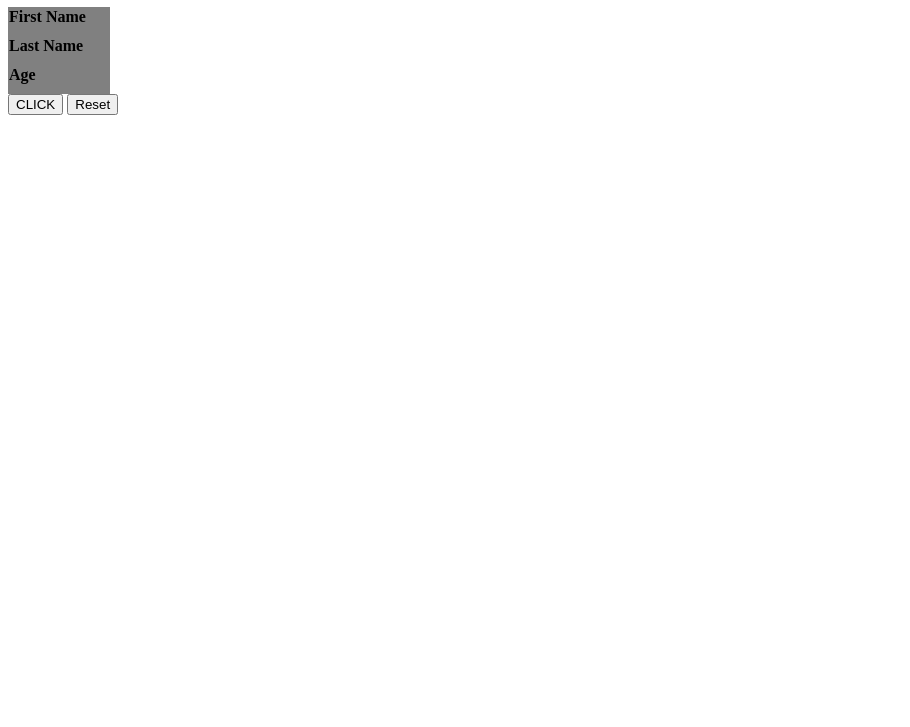
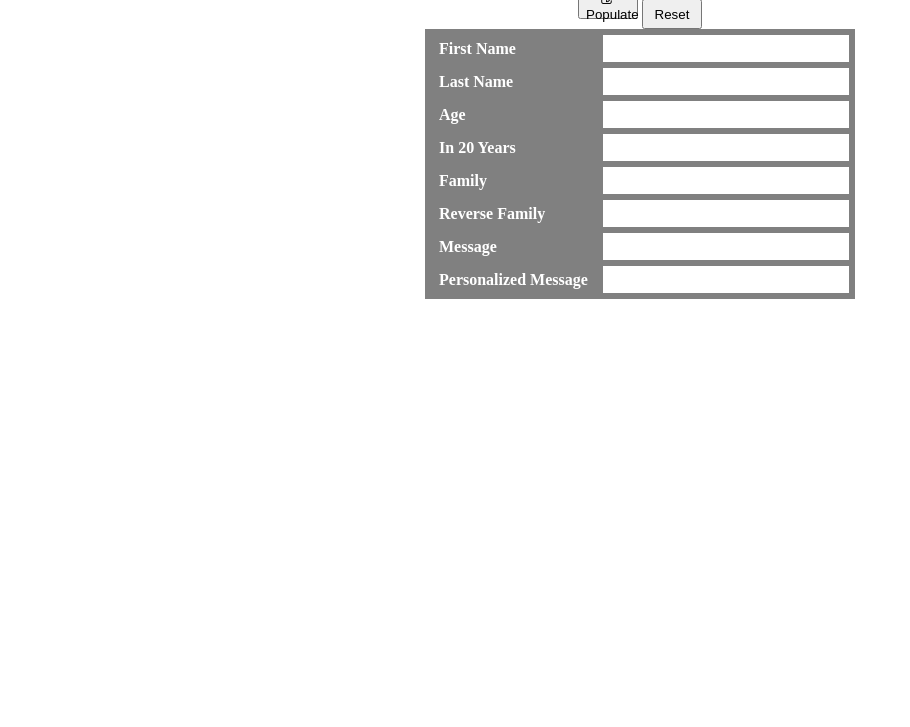
Before and after one commit to rgilbert8888/assignment4, a plain HTML site: page index.html in a window 1280 px wide. Shown: the part 73-800 px from the top of the page, without its empty margins (0-910 px from the left). Drawn offline with Linux system fonts and the light colour scheme.

Commit message:
Table almost complete

```diff
--- a/index.html
+++ b/index.html
@@ -3,11 +3,14 @@
  <head>
 
     <link rel="stylesheet" type="text/css" href="styles.css">
+    <link rel="stylesheet" href="https://maxcdn.bootstrapcdn.com/font-awesome/4.3.0/css/font-awesome.min.css">
     <title>JS Practice</title>
 
   </head>
 <body>
   <h1>Assignment 6 - Javascript Practice</h1>
+  <button onclick="myFunction()"><i class="fa fa-pencil-square-o"></i>Populate</button>
+  <button onclick="reset()">Reset</button>
 <table>
   <tr>
     <td class="label">First Name</td>
@@ -24,9 +27,33 @@
     <td id="age"></td>
   </tr>
 
+  <tr>
+    <td class="label">In 20 Years</td>
+    <td id="future_age"></td>
+  </tr>
+
+  <tr>
+    <td class="label">Family</td>
+    <td id="family"></td>
+  </tr>
+
+  <tr>
+    <td class="label">Reverse Family</td>
+    <td id="reverse_family"></td>
+  </tr>
+
+   <tr>
+    <td class="label">Message</td>
+    <td id="message"></td>
+  </tr>
+   <tr>
+    <td class="label">Personalized Message</td>
+    <td id="message2"></td>
+  </tr>
+
+
 </table>
-<button onclick="myFunction()">CLICK</button>
-  <button onclick="reset()">Reset</button>
+
 
    <script type="text/javascript" src="main.js"></script>
 </body>
--- a/main.js
+++ b/main.js
@@ -2,23 +2,44 @@
 var firstName= "Robyn";
 var lastName= "Gilbert";
 var age=28;
+
 var futureAge = age + 20;
+// need to .sort() first for the following to work...
+var family = ["Mitch", "Cindi", "Corey", "Sammy the Cat"];
+family = family.sort();
+var familyReversed = family.slice().reverse();
+
+var setText = function (id,text){
+  // if not text, then text should be empty
+  if(!text) text = '';
+  document.getElementById(id).innerHTML= text;
+};
 
 
 
-var setText = function (id,text){
-  // if no text, then text should be empty //
-  if(!text) text = '';
-  document.getElementById(id).innerHTML= text;
-}
 var myFunction= function(){
-  			setText('first_name',firstName);
+  setText('first_name',firstName);
   setText('last_name',lastName);
   setText('age',age);
+  setText('future_age', futureAge);
+  setText('family', family);
+  setText('reverse_family', familyReversed);
+  setText('message',firstName + " " + lastName + " is " + age + ".");
+
+  if(age>30){
+	setText("message2", firstName + " is old.");
+  } else{
+	setText("message2", firstName + " is not yet 30.");
+	}
 };
 
 var reset = function(){
   setText('first_name');
   setText('last_name');
   setText('age');
+  setText('future_age');
+  setText('family');
+  setText('reverse_family');
+  setText('message');
+  setText('message2');
 };
--- a/styles.css
+++ b/styles.css
@@ -1,24 +1,43 @@
+body{
+  font-size: 16px;
+  margin: 0 auto;
+   text-align: center;
+}
+h1{
+
+  font-size: 25px;
+
+}
 table{
     table-layout: fixed;
-    width: 200px;
+    width: 430px;
+    height: 270px;
+    margin: 0 auto;
+    border-collapse: collapse;
+    text-align: left;
 }
 
-td {
-/*    border: 1px solid black;*/
-    overflow: hidden;
-    width: 100px;
-    padding-bottom: 10px;
-}
-table{
-border-collapse: collapse;
+td{
+  border: 6px solid grey;
+  padding-left: 8px;
+
 }
 
-
 td:first-child{
-  font-weight:bold;
-  background-color: grey;
+font-weight: bold;
+background-color: grey;
+width: 40%;
+color: white;
 }
 
 td:last-child{
-  color:pink;
+  background-color: white;
+  width: 60%;
 }
+button{
+  height: 12px;
+  width: 24px;
+  height: 30px;
+  width: 60px;
+  text-align: center;
+}
```
